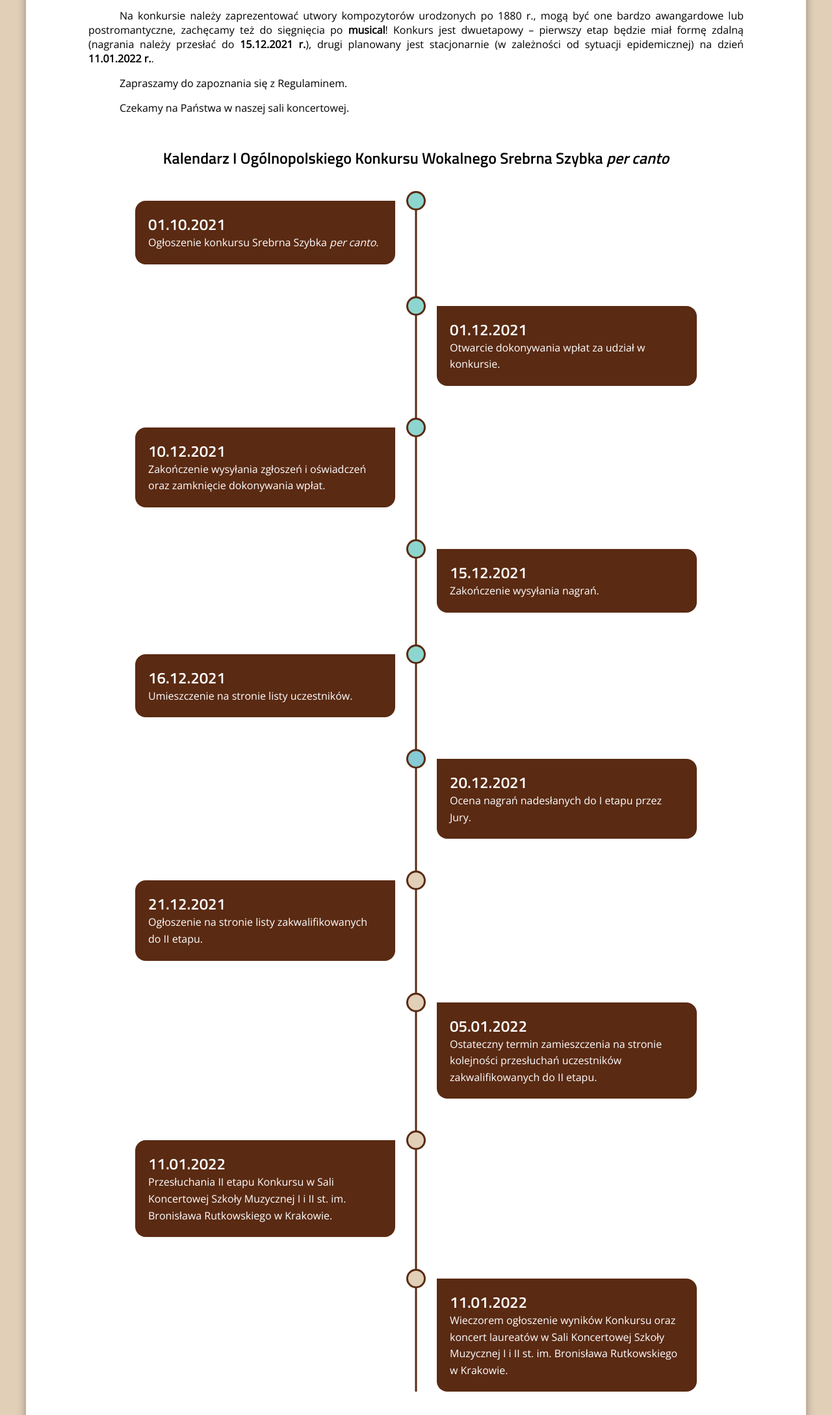
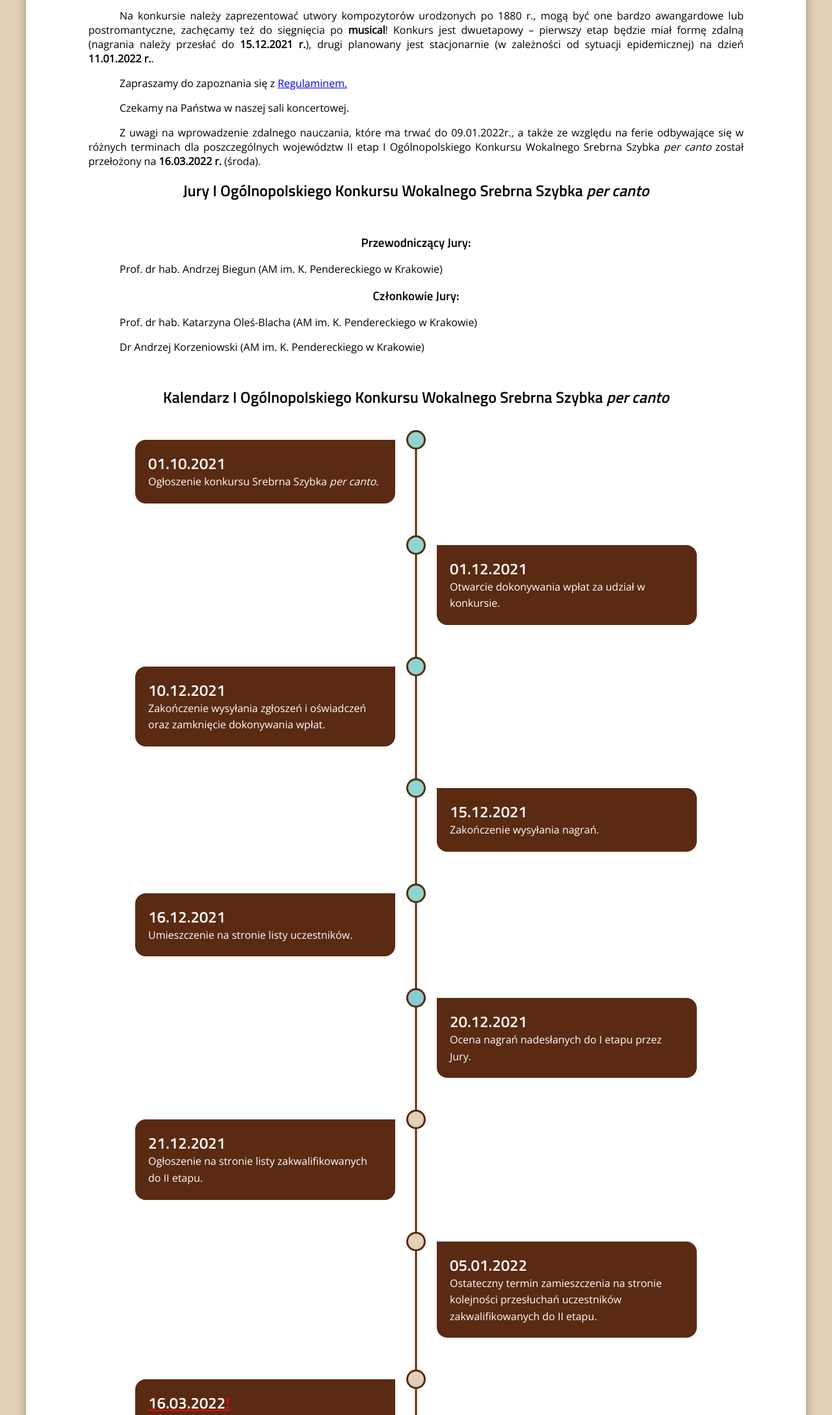
Before and after one commit to bazyli-bednarz/sspc-competition, a plain HTML site: page index.html in a window 1280 px wide. Shown: the part 1279-3457 px from the top of the page at 65% size. Drawn offline with nearby package versions, Linux system fonts and the light colour scheme.

Commit message:
Small changes and adjustments

```diff
--- a/index.html
+++ b/index.html
@@ -94,8 +94,26 @@
                     <span class="emphasis">15.12.2021 r.</span>), drugi planowany jest stacjonarnie (w zależności od
                     sytuacji epidemicznej) na dzień
                     <span class="emphasis">11.01.2022 r.</span>. </p>
-                <p>Zapraszamy do zapoznania się z Regulaminem.</p>
+                <p>Zapraszamy do zapoznania się z <a href="docs/Regulamin I Ogólnopolskiego Konkursu Wokalnego.pdf"
+                        target="_blank">Regulaminem.</a></p>
                 <p>Czekamy na Państwa w naszej sali koncertowej. </p>
+                <p>Z uwagi na wprowadzenie zdalnego nauczania, które ma trwać do 09.01.2022r., a także ze względu na
+                    ferie odbywające
+                    się w różnych terminach dla poszczególnych województw II etap I Ogólnopolskiego Konkursu Wokalnego
+                    Srebrna Szybka <span class="cursive">per canto</span>
+                    został przełożony na <span class="emphasis">16.03.2022 r.</span> (środa).</p>
+
+
+                <h2 class="section-title">Jury I Ogólnopolskiego Konkursu Wokalnego Srebrna Szybka <span
+                        class="cursive">per canto</span></h2>
+                <h3 class="title-jury">Przewodniczący Jury:</h3>
+                <p>Prof. dr hab. Andrzej Biegun (AM im. K. Pendereckiego w Krakowie)</p>
+
+                <h3 class="title-jury">Członkowie Jury:</h3>
+
+                <p>Prof. dr hab. Katarzyna Oleś-Blacha (AM im. K. Pendereckiego w Krakowie)</p>
+
+                <p>Dr Andrzej Korzeniowski (AM im. K. Pendereckiego w Krakowie)</p>
 
 
             </section>
@@ -165,7 +183,7 @@
 
         <li>
             <div class="timeline-item">
-                <h3 class="timeline-date">11.01.2022</h2>
+                <h3 class="timeline-date changed">16.03.2022</h2>
                     <p>Przesłuchania II etapu Konkursu w Sali
                         Koncertowej Szkoły Muzycznej I i II st. im. Bronisława Rutkowskiego w Krakowie.
                     </p>
@@ -173,7 +191,7 @@
         </li>
         <li>
             <div class="timeline-item">
-                <h3 class="timeline-date">11.01.2022</h2>
+                <h3 class="timeline-date changed">16.03.2022</h2>
                     <p>Wieczorem ogłoszenie wyników Konkursu oraz koncert laureatów w Sali Koncertowej
                         Szkoły Muzycznej I i II st. im. Bronisława Rutkowskiego w Krakowie.</p>
             </div>
@@ -184,7 +202,7 @@
     <section class="section section-documents">
         <h2 class="section-title">Dokumenty</h2>
         <div class="documents">
-            <a href="/docs/Regulamin I Ogólnopolskiego Konkursu Wokalnego.pdf" target="_blank"><img class="document-img"
+            <a href="docs/Regulamin I Ogólnopolskiego Konkursu Wokalnego.pdf" target="_blank"><img class="document-img"
                     src="https://upload.wikimedia.org/wikipedia/commons/8/87/PDF_file_icon.svg"
                     alt="Logo PDF"><span>Regulamin</span></a>
             <a href="docs/Karta zgłoszenia solista_form.docx" download><img class="document-img"
@@ -198,6 +216,14 @@
             <a href="docs/Per canto - oswiadczenie.pdf" download><img class="document-img"
                     src="https://upload.wikimedia.org/wikipedia/commons/8/87/PDF_file_icon.svg"
                     alt="Logo programu Microsoft Word"><span>Oświadczenie (zał. 2)</span></a>
+
+            <!-- <a href="docs/Lista uczestników I etapu Konkursu Srebrna Szybka per canto.pdf" target="_blank"><img
+                    class="document-img" src="https://upload.wikimedia.org/wikipedia/commons/8/87/PDF_file_icon.svg"
+                    alt="Logo PDF"><span>Lista uczestników I etapu</span></a> -->
+
+            <a href="docs/Lista uczestników I etapu Konkursu Srebrna Szybka per canto.pdf" target="_blank"><img
+                    class="document-img" src="https://upload.wikimedia.org/wikipedia/commons/8/87/PDF_file_icon.svg"
+                    alt="Logo PDF"><span>Lista zakwalifikowanych do II etapu</span></a>
         </div>
     </section>
     <section class="section section-info">
--- a/js/main.js
+++ b/js/main.js
@@ -37,7 +37,7 @@ $(window).on('scroll', function () {
  * Handle timeline dates
  */
 
-const datesArray = ['2021-10-01', '2021-12-01', '2021-12-10', '2021-12-15', '2021-12-16', '2021-12-20', '2021-12-21', '2022-01-05', '2022-01-11', '2022-01-11'];
+const datesArray = ['2021-10-01', '2021-12-01', '2021-12-10', '2021-12-15', '2021-12-16', '2021-12-20', '2021-12-21', '2022-01-05', '2022-03-16', '2022-03-16'];
 const today = new Date();
 
 for (let i = 0; i < datesArray.length; i++) {
@@ -46,7 +46,6 @@ for (let i = 0; i < datesArray.length; i++) {
         $('.timeline-list li' + ':nth-of-type(' + (i + 1) + ')').addClass('active');
 
         if (today.toDateString() === eventDate.toDateString()) {
-            console.log('aaa');
             $('.timeline-list li' + ':nth-of-type(' + (i + 1) + ')').addClass('last');
         }
     }
--- a/sass/_nav.scss
+++ b/sass/_nav.scss
@@ -38,7 +38,7 @@
     color: $navigation-color;
     transform: translateX(100%);
     transition: 0.3s;
-    background-image: url('/images/logo-opacity.png');
+    background-image: url(../images/logo-opacity.png);
     background-size: contain;
     background-repeat: no-repeat;
     background-position: center;
--- a/sass/_section.scss
+++ b/sass/_section.scss
@@ -117,6 +117,11 @@
         padding: 0 2rem;
     }
 
+    .title-jury {
+        text-align: center;
+        padding: 0 2rem;
+    }
+
     .section-description,
     .section-documents,
     .section-info {
@@ -172,8 +177,18 @@
                     .timeline-item {
                         h3 {
                             font-size: 1.5rem;
+                            line-height: 2rem;
 
-                            line-height: 2rem;
+                            &.changed {
+                                text-decoration: underline;
+                                text-decoration-color: red;
+
+                                &::after {
+                                    content: '!';
+                                    display: inline;
+                                    color: red;
+                                }
+                            }
                         }
 
                         p {
```
Also changed, not shown: css/style.css, 3 other files.
